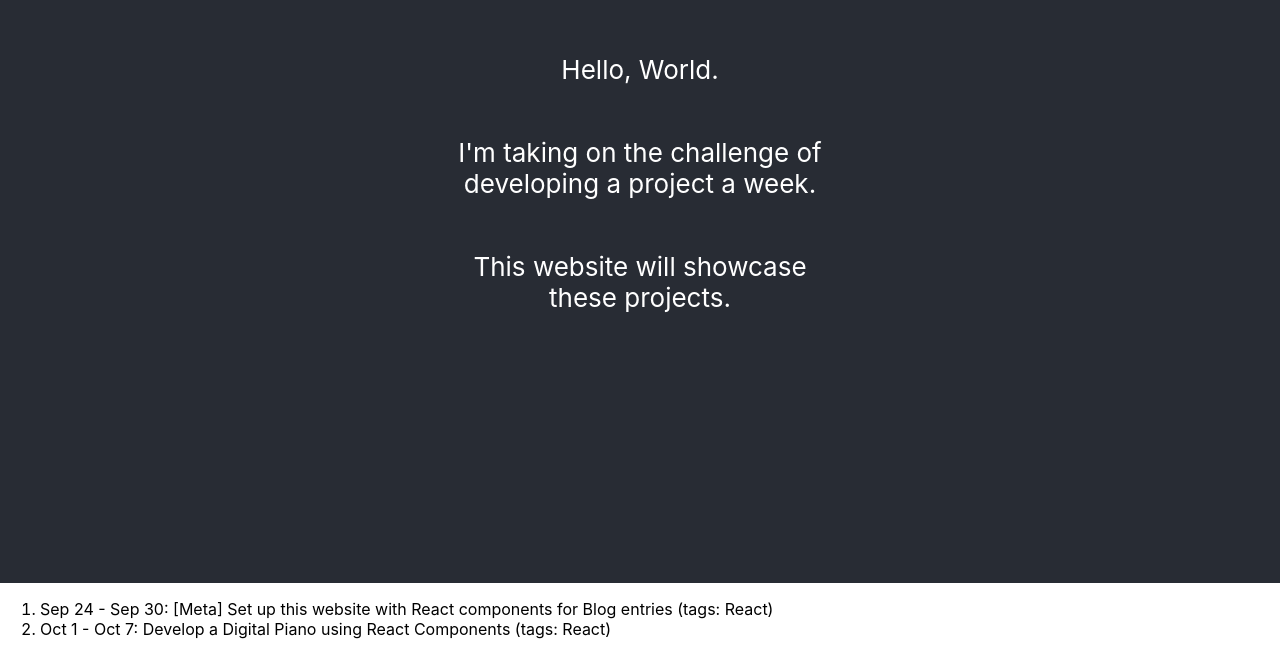
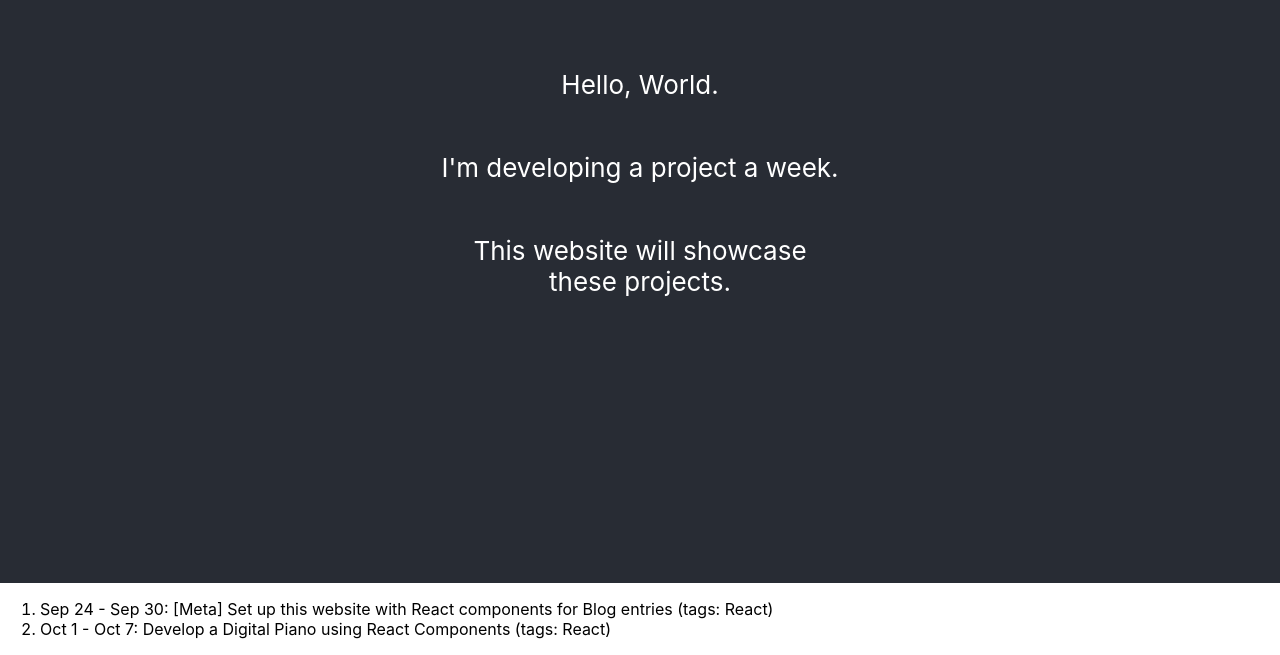
Before and after one commit to matthewjwein/HomePage, a React (Create React App) app: page / in a window 1280 px wide. Shown: the part 217-872 px from the top of the page. Built offline with nearby package versions, Linux system fonts and the light colour scheme.

Commit message:
Simplify intro

```diff
--- a/src/App.js
+++ b/src/App.js
@@ -8,7 +8,7 @@ function App() {
           Hello, World.
         </p>
         <p className="Introduction">
-          I'm taking on the challenge of developing a project a week.
+          I'm developing a project a week.
         </p>
         <p className="Introduction">
           This website will showcase these projects.
```
